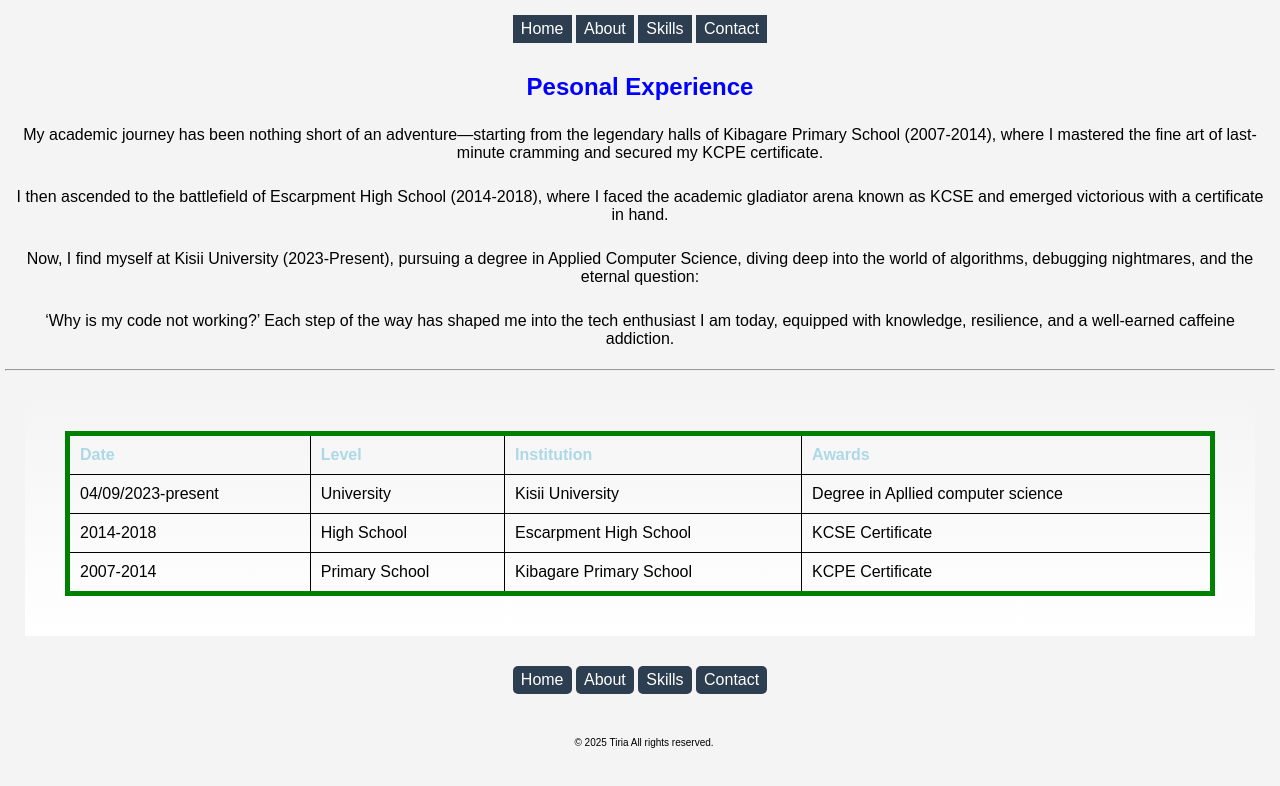
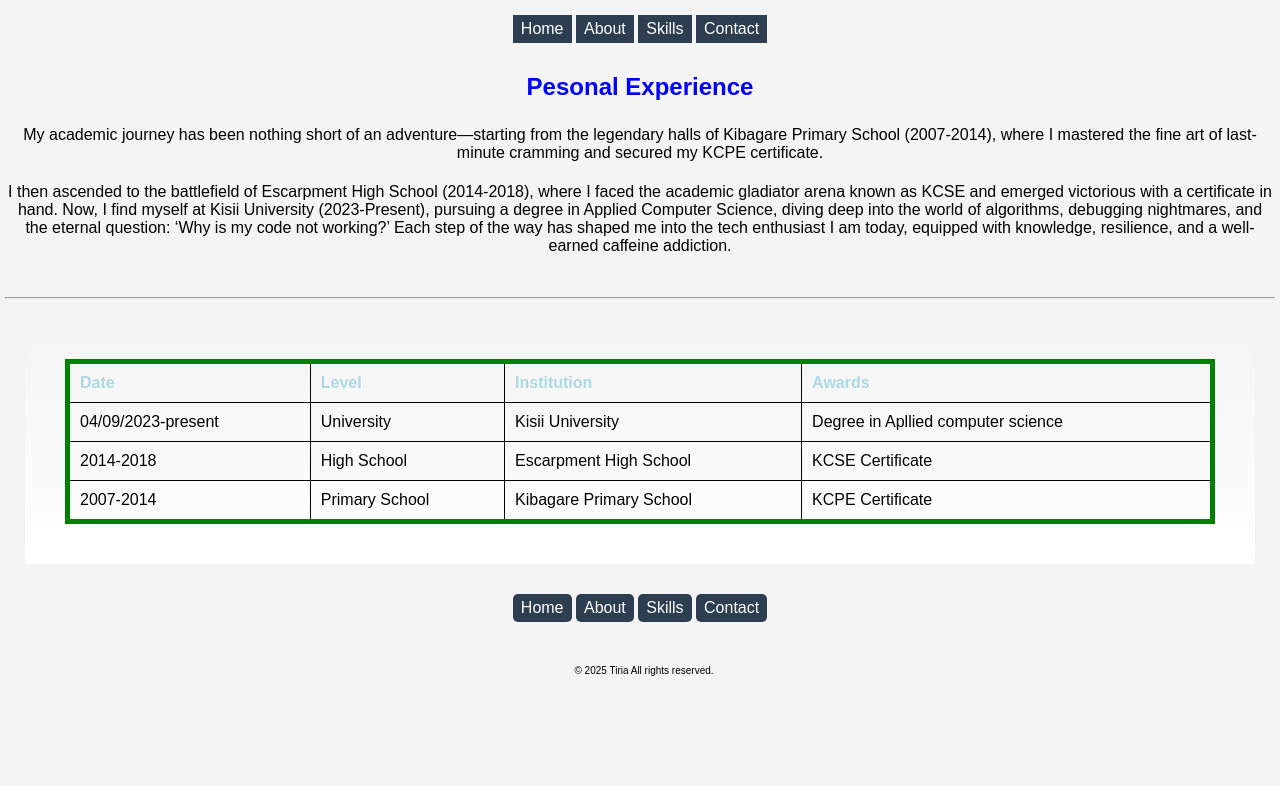
Before and after one commit to Tiria-netizen/mycv, a plain HTML site: page education.html in a window 1280 px wide. Drawn offline with Linux system fonts and the light colour scheme.

Commit message:
Update education.html

```diff
--- a/education.html
+++ b/education.html
@@ -18,9 +18,9 @@
 
 <h2>Pesonal Experience</h2>
 <p> My academic journey has been nothing short of an adventure—starting from the legendary halls of Kibagare Primary School (2007-2014), where I mastered the fine art of last-minute cramming and secured my KCPE certificate.</p>
-<p>I then ascended to the battlefield of Escarpment High School (2014-2018), where I faced the academic gladiator arena known as KCSE and emerged victorious with a certificate in hand. </p>
-<p>Now, I find myself at Kisii University (2023-Present), pursuing a degree in Applied Computer Science, diving deep into the world of algorithms, debugging nightmares, and the eternal question:</p>
-<p>‘Why is my code not working?’ Each step of the way has shaped me into the tech enthusiast I am today, equipped with knowledge, resilience, and a well-earned caffeine addiction.</p>
+I then ascended to the battlefield of Escarpment High School (2014-2018), where I faced the academic gladiator arena known as KCSE and emerged victorious with a certificate in hand.
+Now, I find myself at Kisii University (2023-Present), pursuing a degree in Applied Computer Science, diving deep into the world of algorithms, debugging nightmares, and the eternal question:
+‘Why is my code not working?’ Each step of the way has shaped me into the tech enthusiast I am today, equipped with knowledge, resilience, and a well-earned caffeine addiction.</p>
 <hr>
 <section id="education">
   <table border="1" color="green" >
```
